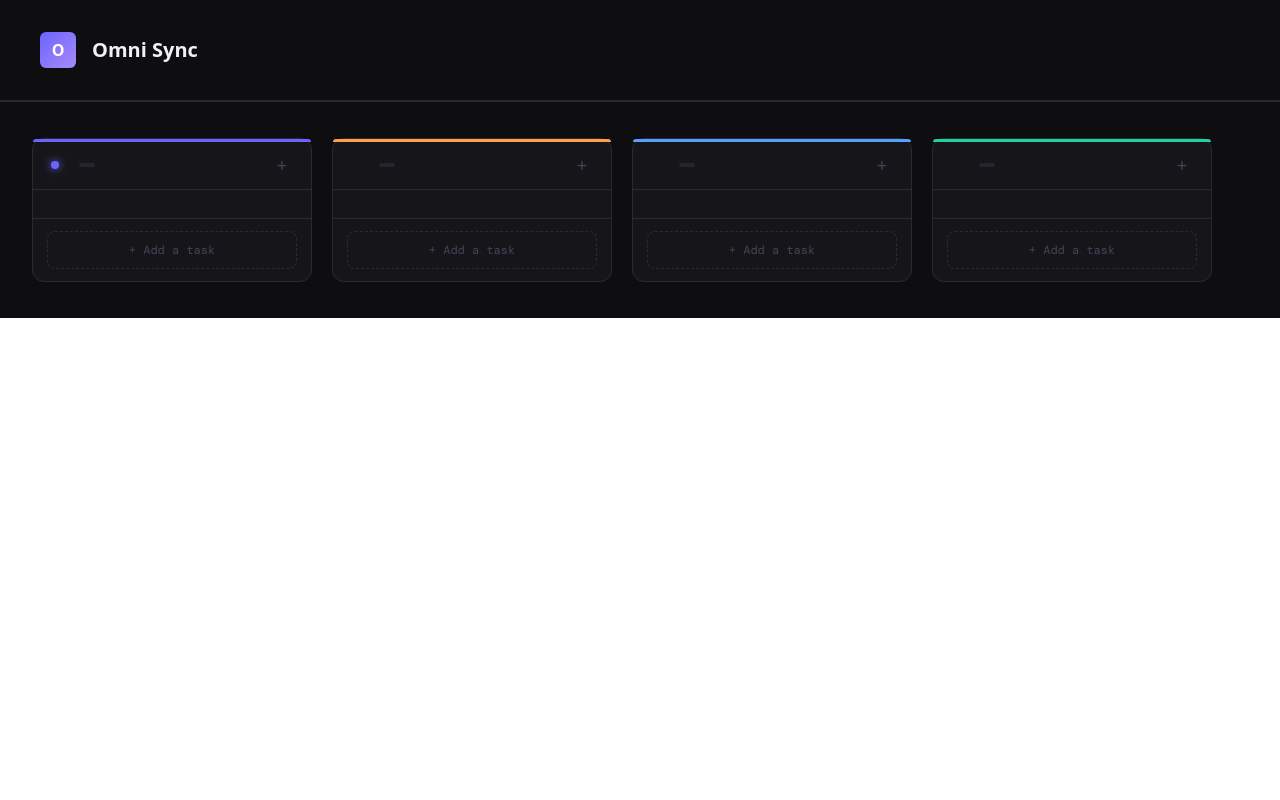
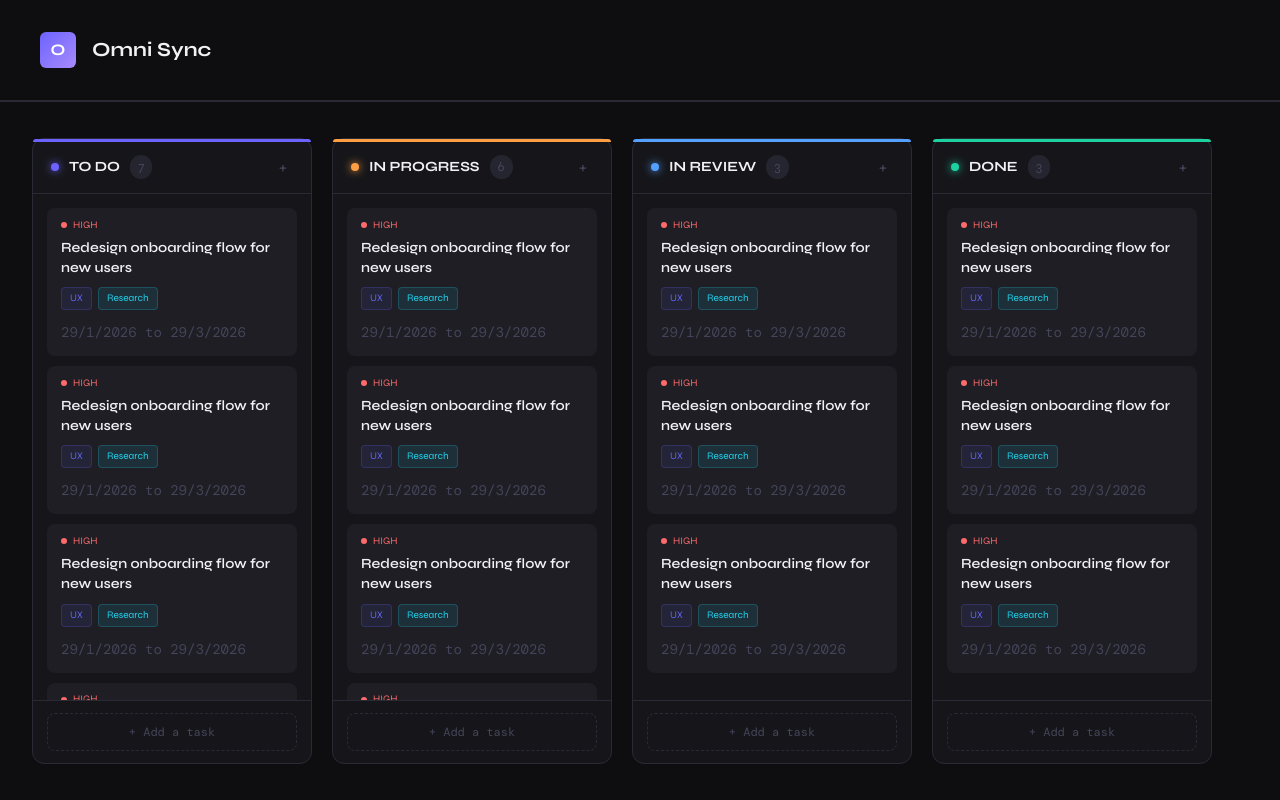
Before and after one commit to Eyad-Sharkawy/omni-sync, an Angular app: page /kanban in a window 1280 px wide. Before the commit this address led to /. Built offline with nearby package versions, Linux system fonts and the light colour scheme; a web font is replaced by a local one.

Commit message:
Feat: added the shell / landing page of the app Feat: Added the initial kanban component Feat: Added some initial routes Refactor: Moved the kanban html from the app.html to the kanban.html

```diff
--- a/src/app/app.css
+++ b/src/app/app.css
@@ -0,0 +1,5 @@
+@reference "../styles.css";
+
+:host {
+  @apply flex flex-col h-screen text-primary font-display;
+}
--- a/src/app/app.html
+++ b/src/app/app.html
@@ -1,29 +1,3 @@
 <os-navbar/>
 
-<main class="flex-1 px-8 py-9 bg-bg h-full">
-  <div class="h-full grid grid-cols-[repeat(4,280px)] gap-5">
-    <os-tasks-column columnType="todo">
-      <h2 class="font-bold text-sm uppercase">To do</h2>
-      <div body class="bg-surface2 border-border rounded-lg p-3.5 cursor-grab">
-      </div>
-    </os-tasks-column>
-
-    <os-tasks-column columnType="inprog">
-      <h2 class="font-bold text-sm uppercase">In progress</h2>
-      <div body class="bg-surface2 border-border rounded-lg p-3.5 cursor-grab">
-      </div>
-    </os-tasks-column>
-
-    <os-tasks-column columnType="review">
-      <h2 class="font-bold text-sm uppercase">In Review</h2>
-      <div body class="bg-surface2 border-border rounded-lg p-3.5 cursor-grab">
-      </div>
-    </os-tasks-column>
-
-    <os-tasks-column columnType="done">
-      <h2 class="font-bold text-sm uppercase">Done</h2>
-      <div body class="bg-surface2 border-border rounded-lg p-3.5 cursor-grab">
-      </div>
-    </os-tasks-column>
-  </div>
-</main>
+<router-outlet/>
--- a/src/app/app.routes.ts
+++ b/src/app/app.routes.ts
@@ -1,3 +1,16 @@
 import { Routes } from '@angular/router';
+import {Shell} from './layout/shell/shell';
+import {Kanban} from './features/kanban/kanban';
 
-export const routes: Routes = [];
+export const routes: Routes = [
+  {
+    path: "",
+    component: Shell,
+    title: "Omni Sync"
+  },
+  {
+    path: "kanban",
+    component: Kanban,
+    title: "Kanban",
+  }
+];
--- /dev/null
+++ b/src/app/features/kanban/kanban.css
@@ -0,0 +1,5 @@
+@reference "../../../styles.css";
+
+:host {
+  @apply flex-1 flex min-h-0 min-w-0 overflow-hidden overflow-x-auto px-8 py-9;
+}
--- /dev/null
+++ b/src/app/features/kanban/kanban.html
@@ -0,0 +1,40 @@
+  <main class="grid grid-flow-col auto-cols-[280px] grid-rows-[minmax(0,1fr)] gap-5 h-full w-max min-w-full">
+    <os-tasks-column class="" columnType="todo" numberOfTasks="7">
+      <ng-container ngProjectAs="[columnTitle]">To do</ng-container>
+
+      <os-task-card></os-task-card>
+      <os-task-card></os-task-card>
+      <os-task-card></os-task-card>
+      <os-task-card></os-task-card>
+      <os-task-card></os-task-card>
+      <os-task-card></os-task-card>
+      <os-task-card></os-task-card>
+    </os-tasks-column>
+
+    <os-tasks-column columnType="inprog" numberOfTasks="6">
+      <ng-container ngProjectAs="[columnTitle]">In progress</ng-container>
+
+      <os-task-card></os-task-card>
+      <os-task-card></os-task-card>
+      <os-task-card></os-task-card>
+      <os-task-card></os-task-card>
+      <os-task-card></os-task-card>
+      <os-task-card></os-task-card>
+    </os-tasks-column>
+
+    <os-tasks-column columnType="review" numberOfTasks="3">
+      <ng-container ngProjectAs="[columnTitle]">In Review</ng-container>
+
+      <os-task-card></os-task-card>
+      <os-task-card></os-task-card>
+      <os-task-card></os-task-card>
+    </os-tasks-column>
+
+    <os-tasks-column columnType="done" numberOfTasks="3">
+      <ng-container ngProjectAs="[columnTitle]">Done</ng-container>
+
+      <os-task-card></os-task-card>
+      <os-task-card></os-task-card>
+      <os-task-card></os-task-card>
+    </os-tasks-column>
+  </main>
--- /dev/null
+++ b/src/app/features/kanban/kanban.ts
@@ -0,0 +1,16 @@
+import { Component } from '@angular/core';
+import {TaskCard} from "../../shared/task-card/task-card";
+import {TasksColumn} from "../../shared/tasks-column/tasks-column";
+
+@Component({
+  selector: 'os-kanban',
+    imports: [
+        TaskCard,
+        TasksColumn
+    ],
+  templateUrl: './kanban.html',
+  styleUrl: './kanban.css',
+})
+export class Kanban {
+
+}
--- /dev/null
+++ b/src/app/layout/shell/shell.css
@@ -0,0 +1,5 @@
+@reference "../../../styles.css";
+
+:host {
+  @apply flex-1 flex;
+}
--- /dev/null
+++ b/src/app/layout/shell/shell.html
@@ -0,0 +1,22 @@
+<main class="flex-1 flex flex-col items-center justify-center pt-15 px-12 pb-10 relative z-1 text-center">
+  <h2 class="max-w-200 font-extrabold text-[clamp(42px,7vw,80px)] leading-[1.05] tracking-tight mb-6">
+    Your team's work,
+    <br>
+    <span class="bg-gradient-to-br from-[#6c63ff] via-[#a78bfa] to-[#54a0ff] bg-clip-text text-transparent">perfectly in sync</span>
+  </h2>
+
+  <p class="max-w-120 text-sm leading-[1.7] text-secondary font-mono mb-10">
+    OmniSync brings boards, timelines, calendars and docs into one unified workspace — built for teams who ship fast.
+  </p>
+
+  <div class="flex items-center gap-4">
+    <a routerLink="/kanban" class="bg-todo shadow-btn-glow font-mono text-sm rounded-lg tracking-widest font-medium py-3.5 px-7 mb-16 cursor-pointer">Open Kanban -></a>
+  </div>
+
+  <div class="flex items-center gap-2.5 flex-wrap justify-center">
+    <div class="flex items-center gap-1.5 text-sm text-secondary bg-surface border border-border rounded-[20px] py-1.5 px-3.5">
+      <span class="w-1 h-1 rounded-full bg-todo" aria-hidden="true"></span>
+      <span>Kanban Board</span>
+    </div>
+  </div>
+</main>
--- /dev/null
+++ b/src/app/layout/shell/shell.ts
@@ -0,0 +1,14 @@
+import { Component } from '@angular/core';
+import {RouterLink} from '@angular/router';
+
+@Component({
+  selector: 'os-shell',
+  imports: [
+    RouterLink
+  ],
+  templateUrl: './shell.html',
+  styleUrl: './shell.css',
+})
+export class Shell {
+
+}
--- a/src/index.html
+++ b/src/index.html
@@ -10,7 +10,7 @@
     href="https://fonts.googleapis.com/css2?family=Syne:wght@400;600;700;800&family=DM+Mono:wght@300;400;500&display=swap"
     rel="stylesheet">
 </head>
-<body>
+<body class="bg-bg">
 <os-root></os-root>
 </body>
 </html>
--- a/src/styles.css
+++ b/src/styles.css
@@ -19,12 +19,45 @@
   --color-muted: #44445a;
   --color-primary: #f0f0f5;
   --color-secondary: #7a7a90;
-  --color-border: #2a2a35;;
+  --color-border: #2a2a35;
+
+  --color-priority-low: #1dd1a1;
+  --color-priority-mid: #ff9f43;
+  --color-priority-high: #ff6b6b;
+
 
   --shadow-todo: 0 0 8px #6c63ff;
   --shadow-inprog: 0 0 8px #ff9f43;
   --shadow-review: 0 0 8px #54a0ff;
   --shadow-done: 0 0 8px #1dd1a1;
+
+  --shadow-btn-glow: 0 4px 24px rgba(108, 99, 255, 0.4);
+
+  /*Meta Tags colors*/
+  --color-meta-tag-violet: #6c63ff;
+  --color-meta-tag-lavender: #a78bfa;
+  --color-meta-tag-grape: #9333ea;
+  --color-meta-tag-indigo: #6366f1;
+
+  --color-meta-tag-amber: #ff9f43;
+  --color-meta-tag-coral: #ff6b6b;
+  --color-meta-tag-rose: #f43f5e;
+  --color-meta-tag-tomato: #ff4757;
+
+  --color-meta-tag-sky: #54a0ff;
+  --color-meta-tag-cyan: #22d3ee;
+  --color-meta-tag-cerulean: #0ea5e9;
+  --color-meta-tag-teal: #2dd4bf;
+
+  --color-meta-tag-mint: #1dd1a1;
+  --color-meta-tag-emerald: #10b981;
+  --color-meta-tag-lime: #84cc16;
+  --color-meta-tag-sage: #4ade80;
+
+  --color-meta-tag-slate: #64748b;
+  --color-meta-tag-stone: #78716c;
+  --color-meta-tag-zinc: #71717a;
+  --color-meta-tag-steel: #6b7280;
 }
 
 @layer utilities {
@@ -32,3 +65,28 @@
     background: linear-gradient(135deg, #6c63ff, #a78bfa);
   }
 }
+
+/* Global nice dark scrollbar */
+* {
+  scrollbar-width: thin; /* Firefox */
+  scrollbar-color: #44445a #16161a;
+}
+
+*::-webkit-scrollbar {
+  width: 8px;
+}
+
+*::-webkit-scrollbar-track {
+  background: #16161a;
+  border-radius: 999px;
+}
+
+*::-webkit-scrollbar-thumb {
+  background: #44445a;
+  border-radius: 999px;
+  border: 2px solid #16161a;
+}
+
+*::-webkit-scrollbar-thumb:hover {
+  background: #6c63ff;
+}
```
Also changed, not shown: src/app/app.ts (+5 -2 lines), 2 other files (tests, documents, lock files or other folders).
